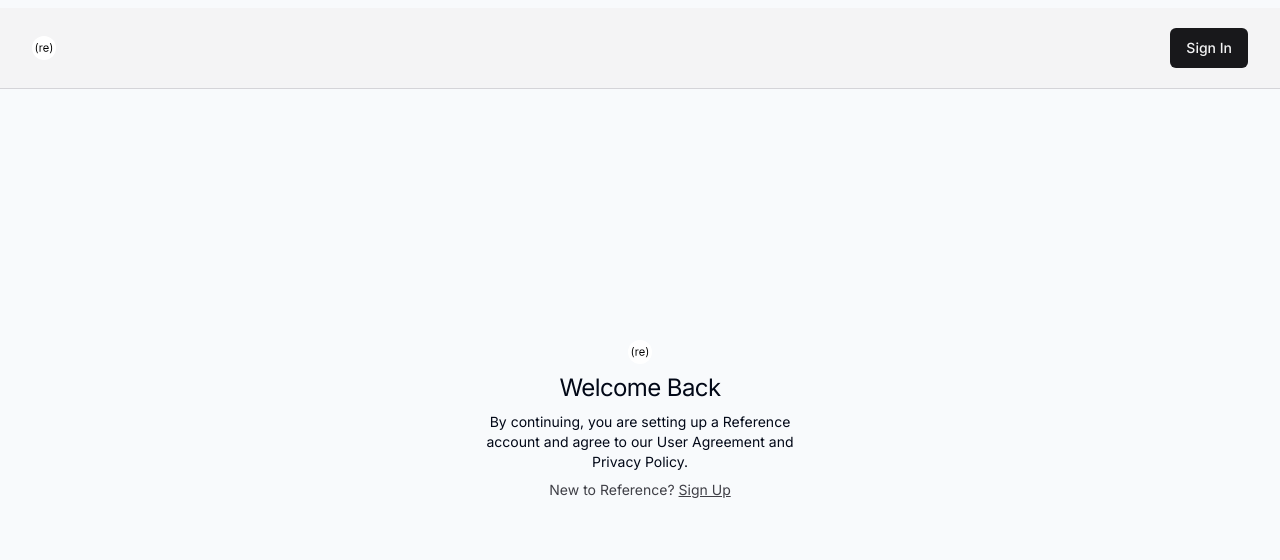
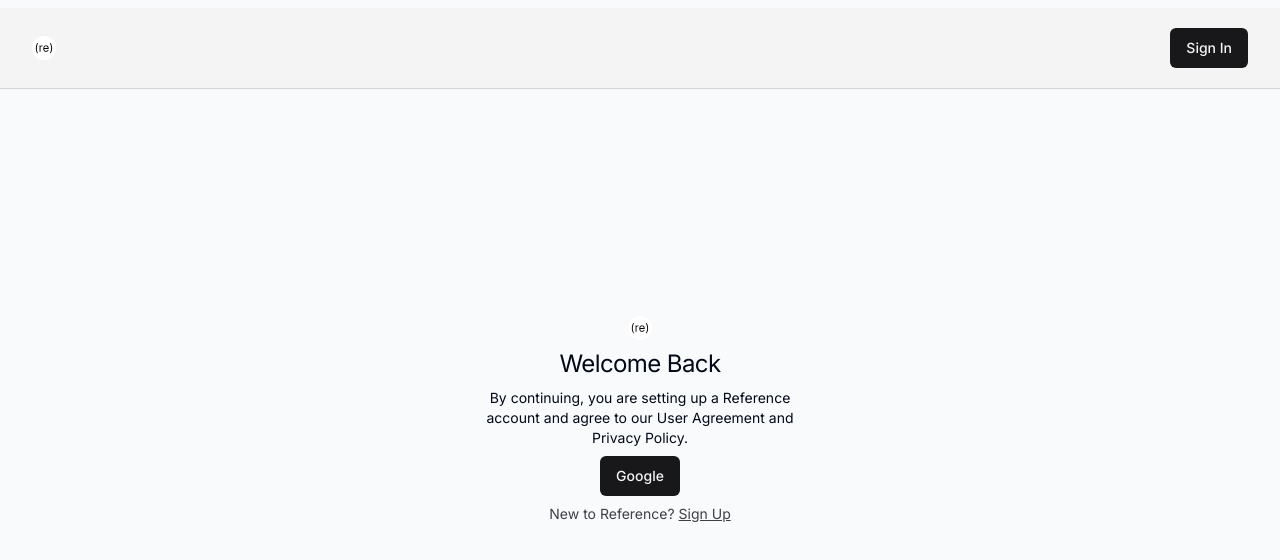
Before and after one commit to haveaniceknight/reference, a Next.js app: page /sign-in in a window 1280 px wide. Shown: the top 560 px of the page. Built offline with nearby package versions, Linux system fonts and the light colour scheme.

Commit message:
added google button

```diff
--- a/src/components/ui/SignIn.tsx
+++ b/src/components/ui/SignIn.tsx
@@ -1,5 +1,7 @@
 import { Icons } from "./Icons"
 import Link from "next/link"
+import UserAuthForm from "./UserAuthForm"
+
 
 
 const SignIn = () => {
@@ -9,6 +11,7 @@
             <h1 className="text-2xl font semibold tracking-tight">Welcome Back</h1>
             <p className="text-sm max-w-xs mx-auto "> By continuing, you are setting up a Reference account and agree to our User Agreement and Privacy Policy. </p>
             {/* sign in form */}
+            <UserAuthForm />
             {/* use this style for sign in button */}
             <p className='px-8 text-center text-sm text-zinc-700'>New to Reference?{' '}
                 <Link href='/sign-up' className='hover:text-zinc-800 text-sm underline underline-offset'>
--- /dev/null
+++ b/src/components/ui/UserAuthForm.tsx
@@ -0,0 +1,15 @@
+import { FC } from 'react'
+import { Button } from './Button'
+import { cn } from '@/lib/utils'
+
+//calling function with argument, generic function
+interface UserAuthFormProps extends React.HTMLAttributes<HTMLDivElement> {
+
+}
+
+const UserAuthForm: FC<UserAuthFormProps> = ({ className, ...props }) => {
+    return <div className={cn('flex-justify-center', className)} {...props}>
+        <Button>Google</Button></div>
+}
+
+export default UserAuthForm
```
